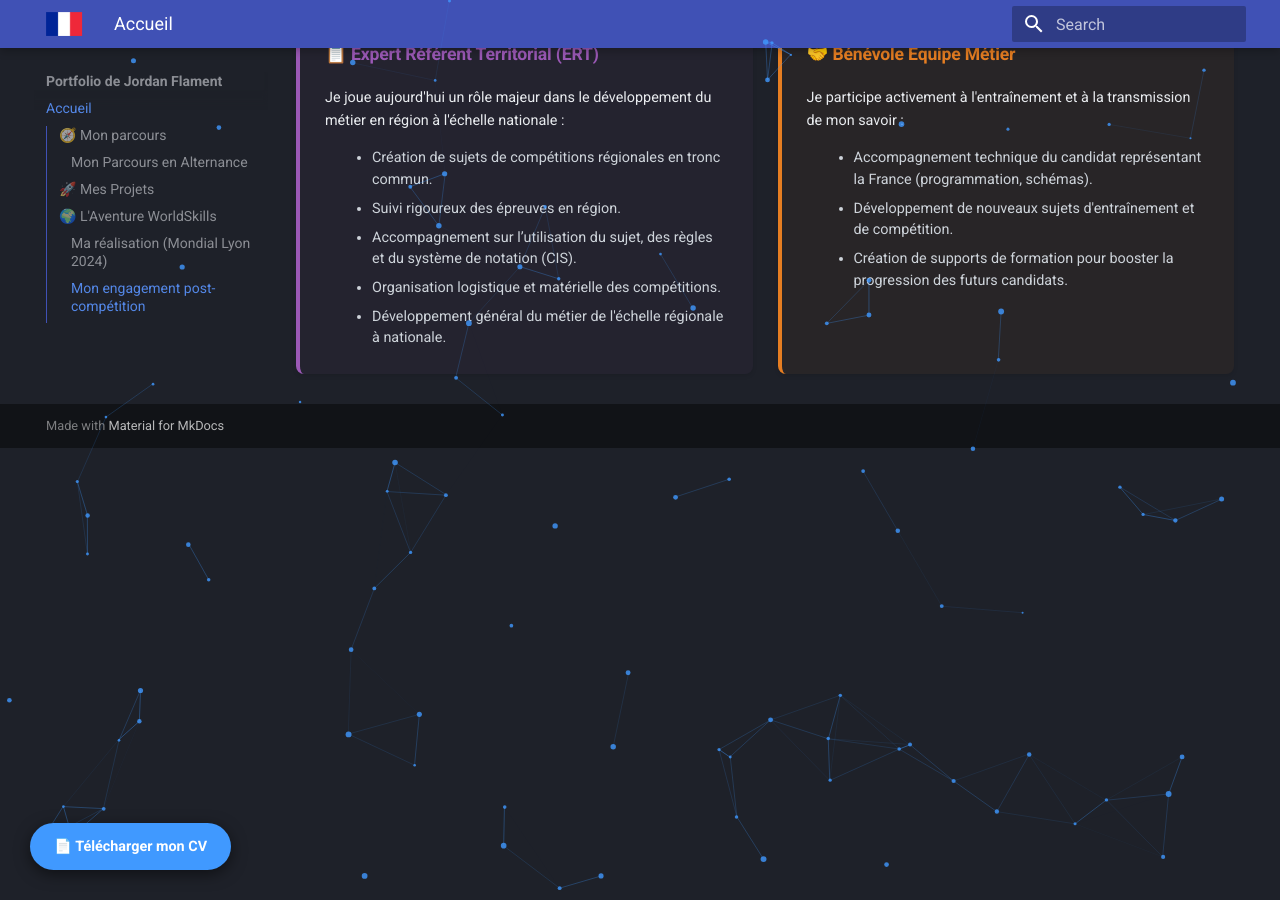
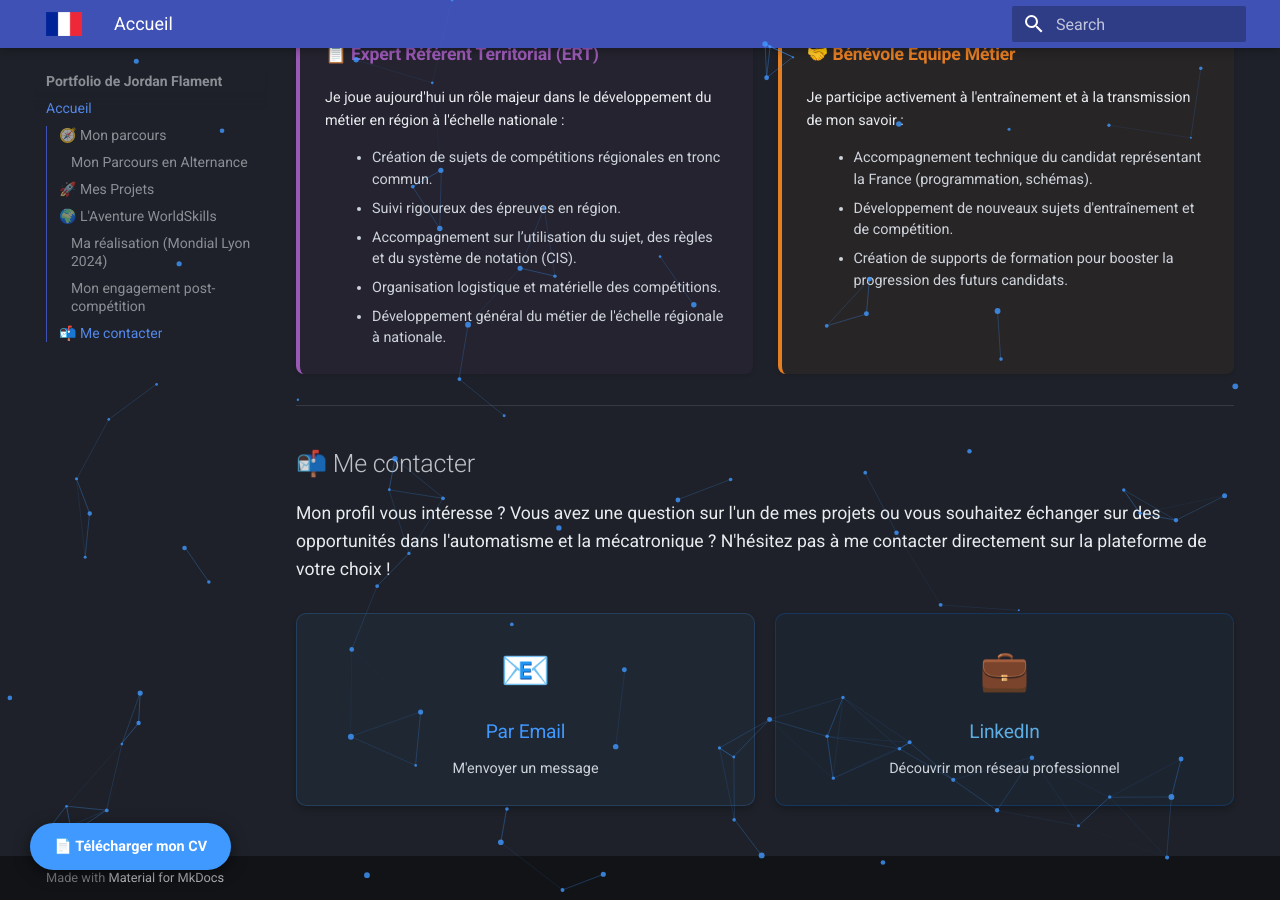
Before and after one commit to jordan-flament/jordan-flament.github.io, an MkDocs documentation site: the page built from docs/index.md, in a window 1280 px wide and 900 px high, scrolled down 4883 px. Built offline with MkDocs 1.6.1 and Material for MkDocs 9.7.7, drawn with Linux system fonts in a browser that asks for light colours.

Commit message:
Ajout des contacts

```diff
--- a/docs/index.md
+++ b/docs/index.md
@@ -539,6 +539,32 @@ L'épreuve est un véritable marathon technique qui consiste à réaliser sur 4
   </div>
 </div>
 
+---
+
+## 📬 Me contacter
+
+<p style="font-size: 1.1em; color: #e9ecef; margin-bottom: 30px; line-height: 1.6;">
+  Mon profil vous intéresse ? Vous avez une question sur l'un de mes projets ou vous souhaitez échanger sur des opportunités dans l'automatisme et la mécatronique ? N'hésitez pas à me contacter directement sur la plateforme de votre choix !
+</p>
+
+<div style="display: flex; gap: 20px; flex-wrap: wrap; justify-content: center; margin-bottom: 50px;">
+
+  <!-- EMAIL -->
+  <a href="mailto:flamentjordan060803@gmail.com" style="flex: 1; min-width: 250px; background: rgba(64, 153, 255, 0.05); border: 1px solid rgba(64, 153, 255, 0.2); padding: 25px 20px; border-radius: 10px; text-align: center; text-decoration: none; color: #ffffff; box-shadow: 0 4px 6px rgba(0,0,0,0.2);">
+    <div style="font-size: 40px; margin-bottom: 15px;">📧</div>
+    <h3 style="margin: 0; color: #4099ff; font-size: 1.2em;">Par Email</h3>
+    <p style="margin-top: 10px; font-size: 0.9em; color: #ced4da; margin-bottom: 0;">M'envoyer un message</p>
+  </a>
+
+  <!-- LINKEDIN -->
+  <a href="https://www.linkedin.com/in/jordan-flament-6247b41b6" target="_blank" style="flex: 1; min-width: 250px; background: rgba(10, 102, 194, 0.05); border: 1px solid rgba(10, 102, 194, 0.3); padding: 25px 20px; border-radius: 10px; text-align: center; text-decoration: none; color: #ffffff; box-shadow: 0 4px 6px rgba(0,0,0,0.2);">
+    <div style="font-size: 40px; margin-bottom: 15px;">💼</div>
+    <h3 style="margin: 0; color: #5dade2; font-size: 1.2em;">LinkedIn</h3>
+    <p style="margin-top: 10px; font-size: 0.9em; color: #ced4da; margin-bottom: 0;">Découvrir mon réseau professionnel</p>
+  </a>
+
+</div>
+
 <!-- BOUTON CV FLOTTANT -->
 <a href="/images/CV.pdf" target="_blank" style="position: fixed; bottom: 30px; left: 30px; z-index: 9999; background-color: #4099ff; color: white; padding: 12px 24px; text-decoration: none; border-radius: 30px; font-weight: bold; font-size: 0.9em; box-shadow: 0 4px 15px rgba(0,0,0,0.5);">
   📄 Télécharger mon CV
```
